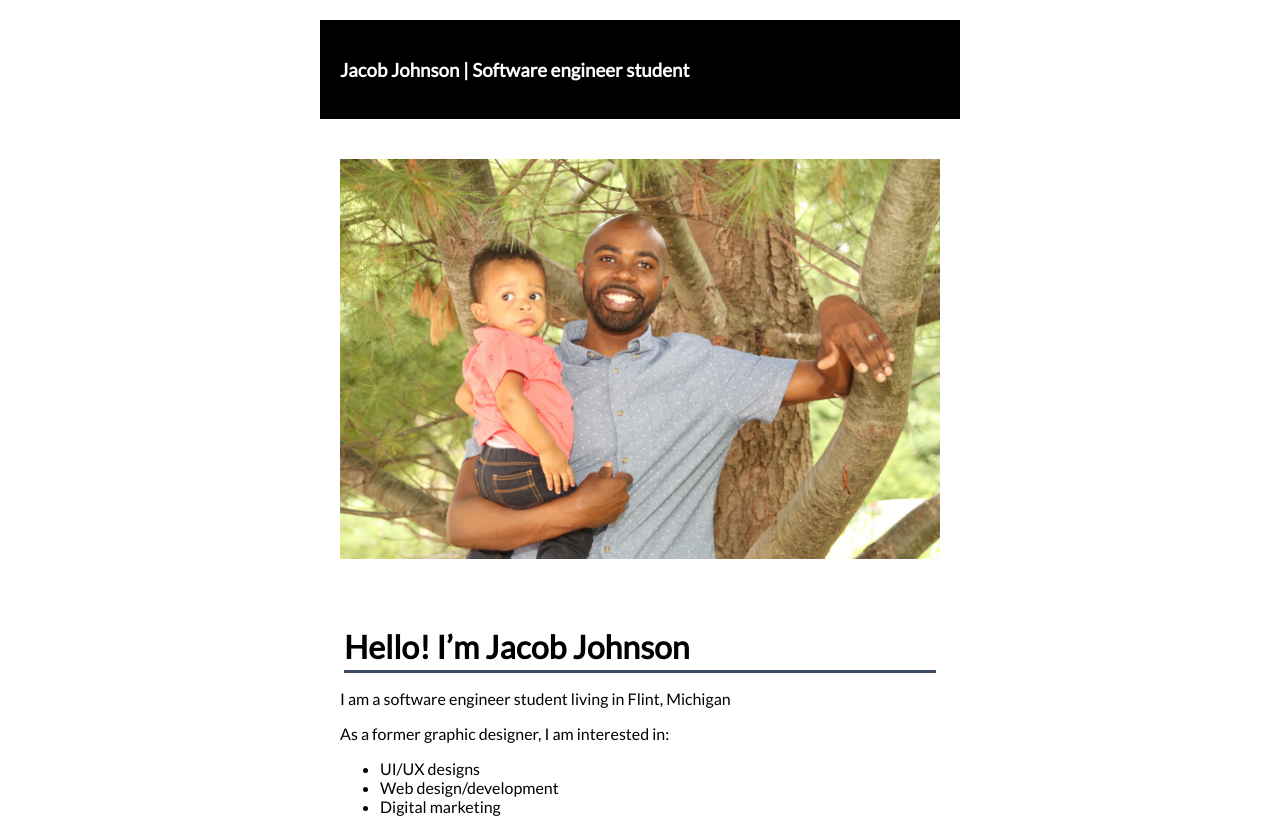
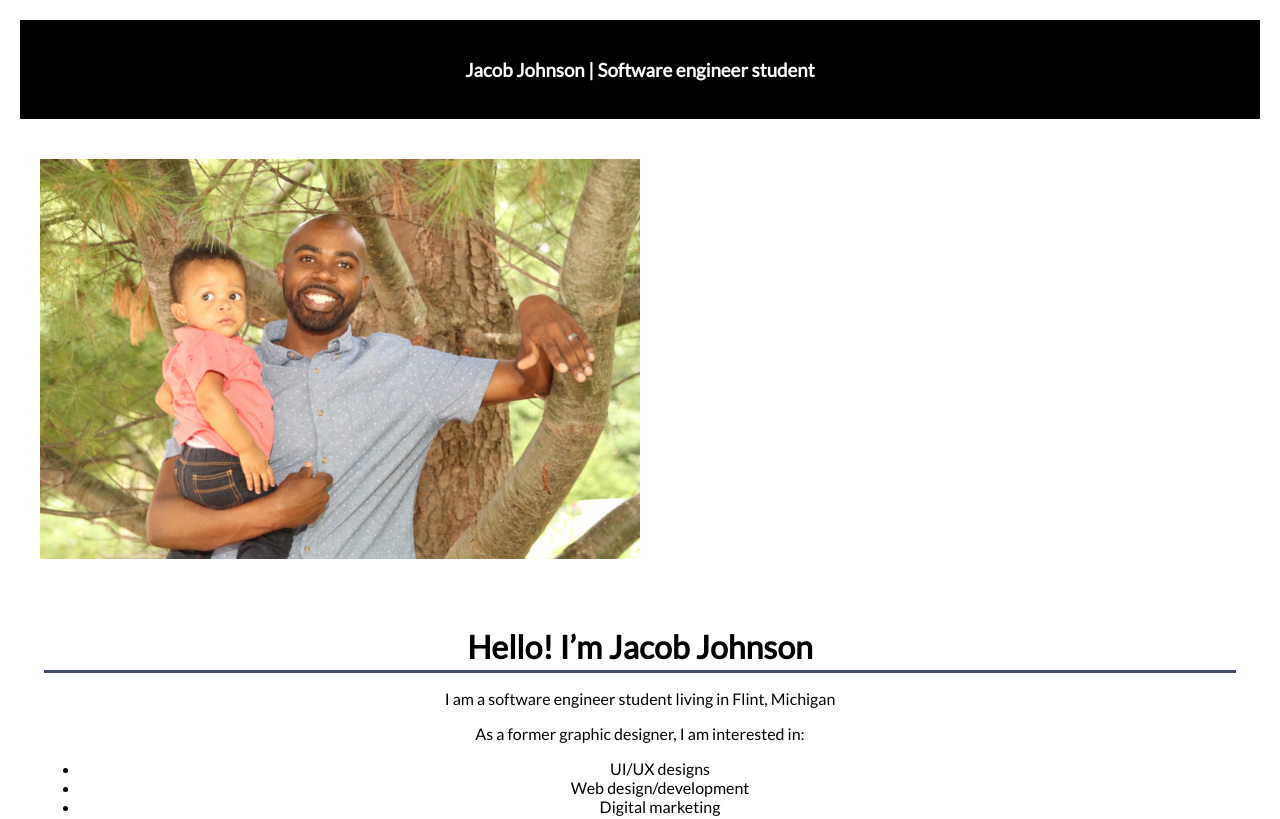
Before and after one commit to JacobJohnson986/jacob-portfolio, a plain HTML site: page index.html in a window 1280 px wide. Shown: the top 819 px of the page. Drawn offline with Linux system fonts and the light colour scheme; a web font is replaced by a local one.

Commit message:
Update style.css

```diff
--- a/style.css
+++ b/style.css
@@ -3,7 +3,7 @@
 h1, h2, h6 {
   font-family: 'Lato', sans-serif;
   color: 'red';
-  text-align: left;
+  text-align: center;
   padding-bottom: 4px;
   border-bottom: 3px solid #3f4c66;
   margin: 4px;
@@ -12,24 +12,24 @@ h1, h2, h6 {
 h3 {
   font-family:'Lato', sans-serif;
   color: #FFFFFF;
-  text-align: left;
+  text-align: center;
 }
 
 p, ul, ol, li {
   font-family: 'Lato', sans-serif;
   color: #000000;
-  text-align: left;
+  text-align: center;
 }
 
 .headerContainer {
   background-color: #000000;
-  width: 600px;
+  width: 1200px;
   margin: 20px auto 0 auto;
   padding: 20px;
 }
 
 .pageContainer {
-  width: 600px;
+  width: 1200px;
   margin: 20px auto 0 auto;
   padding: 20px;
   background-color: #FFFFFF;
```
